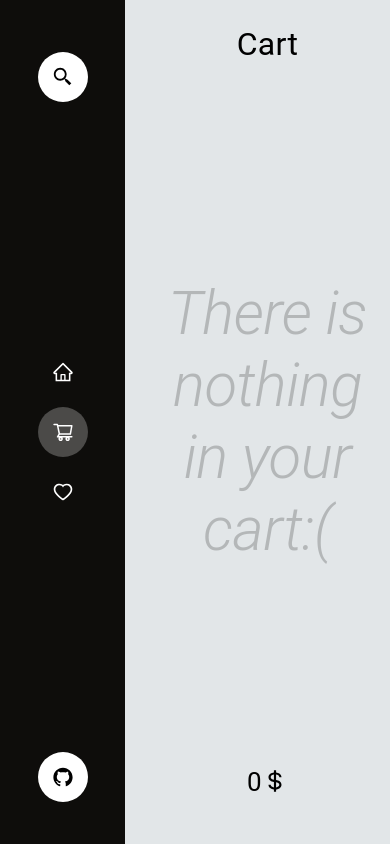
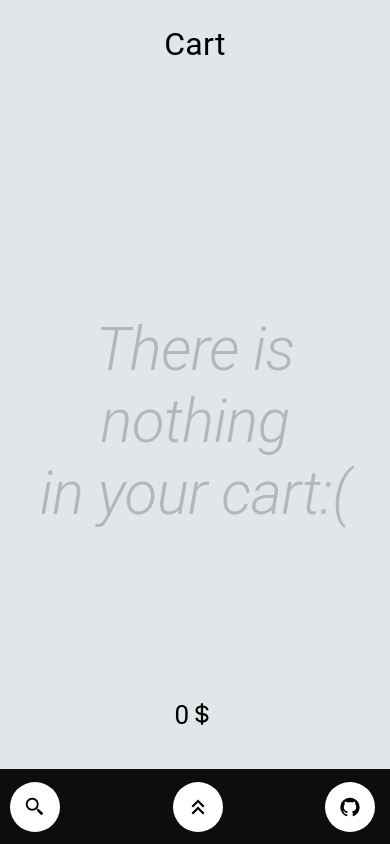
Before and after one commit to PohribniakRoman/Meal-App, a React (Vite) app: page /cart in a window 390 px wide. Built offline with nearby package versions, Linux system fonts and the light colour scheme.

Commit message:
add adaptive

```diff
--- a/src/components/Dish/Ingredient.tsx
+++ b/src/components/Dish/Ingredient.tsx
@@ -40,6 +40,8 @@ export const Ingredient:React.FC<Ingredient> = ({data}) =>{
             const element = event.target as HTMLDivElement;
             element.addEventListener("mousemove",mouseMoveHandler);
         }}
+        onTouchStart={(e)=>{setHelperState({isVisivle:true,x:e.changedTouches[0].clientX,y:e.changedTouches[0].clientY})}}
+        onTouchEnd={()=>{setHelperState({isVisivle:false,x:0,y:0})}}
         onMouseOut={(event)=>{
             const element = event.target as HTMLDivElement;
             element.removeEventListener("mousemove",mouseMoveHandler);
--- a/src/components/Navbar.tsx
+++ b/src/components/Navbar.tsx
@@ -1,35 +1,40 @@
 import {Link, useLocation} from "react-router-dom";
 import {AiOutlineHome,AiOutlineShoppingCart,AiOutlineHeart, AiFillGithub} from "react-icons/ai"
+import {MdKeyboardDoubleArrowUp} from "react-icons/md"
 import { Search } from "./Search/Search";
+import { Typography } from "@mui/material";
+import { useState } from "react";
 
 export const Navbar:React.FC = () => {
+    const [isMenuOpened,setMenuOpened] = useState<boolean>(false);
     const location = useLocation();
     const isActive = (path:string):string =>{
         return location.pathname === path?"navbar__item active":"navbar__item";
     }
     return <nav className="navbar">
         <Search/>
-        <div className="navbar__menu">
+        <div className={`navbar__menu ${isMenuOpened?"opened":""}`}>
             <Link to="/">
                 <nav className={isActive("/")}>
-                    <AiOutlineHome/>
+                    <AiOutlineHome/><Typography className="navbar__menu--label">Shop</Typography>
                 </nav>
             </Link>
             <Link to="/cart">
                 <nav className={isActive("/cart")}>
-                    <AiOutlineShoppingCart/>
+                    <AiOutlineShoppingCart/><Typography className="navbar__menu--label">Cart</Typography>
                 </nav>
             </Link>
             <Link to="/saved">
                 <nav className={isActive("/saved")}>
-                    <AiOutlineHeart/>
+                    <AiOutlineHeart/><Typography className="navbar__menu--label">Saved</Typography>
                 </nav>
             </Link>
         </div>
-            <Link to="https://github.com/PohribniakRoman" target="_blank">
-            <div className="navbar__link">
-                    <AiFillGithub/>
-            </div>
-            </Link>
+        <div className={`navbar__trigger ${isMenuOpened?"opened":""}`} onClick={()=>{setMenuOpened(!isMenuOpened)}}>
+        <MdKeyboardDoubleArrowUp/>
+        </div>
+        <Link className="navbar__link" to="https://github.com/PohribniakRoman" target="_blank">
+            <AiFillGithub/>
+        </Link>
     </nav>
 }
--- a/src/styles/_adaptive.scss
+++ b/src/styles/_adaptive.scss
@@ -0,0 +1,114 @@
+@media (max-width: 900px) {
+    .side-cart{
+        display: none;
+    }
+    .shop{
+        width: 100% !important;
+    }
+    .product__wrapper{
+        max-height: 73vh;
+    }
+    .page{
+        min-height: 100vh !important;
+        height: unset !important;
+        justify-content: space-between;
+        flex-direction: column-reverse;
+    }
+    .navbar{
+        overflow: hidden;
+        height: 75px;
+        flex-direction: row;
+        min-height: 0;
+        min-width: 0;
+        bottom: 0;
+        &__link{
+            z-index: 3 ;
+            margin: 0;
+            margin-right: 15px;
+        }
+        &__item{
+            border-radius: 50px;
+            color: #fff;
+            width: 120px;
+            display: flex;
+            align-items: center;
+            justify-content: center;
+            & svg{
+                margin-right: 10px;
+                font-size: 22px !important;
+            }
+        }
+        &__menu{
+            height: 50px;
+            position: fixed;
+            background-color: #000;
+            width: 100vw;
+            top: 0;
+            left: 0;
+            display: flex;
+            justify-content: center;
+            align-items: center;
+            flex-direction: column;
+            z-index: 2;
+            height: 100vh;
+            translate: 0 100%;
+            transition: .3s;
+            &.opened{
+                translate: 0 0%;
+            }
+        }
+        &__trigger{
+            z-index: 3;
+            width: 50px;
+            height: 50px;
+            background-color: #fff;
+            border-radius: 50%;
+            display: flex;
+            cursor: pointer;
+            align-items: center;
+            justify-content: center;
+            font-size: 26px;
+            margin: 0;
+            padding: 0;
+            transition: .3s;
+            &.opened{
+                transform: rotate(0.5turn);
+            }
+        }
+    }
+    .page__container {
+        margin: 0 !important;
+    }
+    .search{
+        &__wrapper{
+            z-index: 3;
+            margin-left: 15px;
+            margin: 0;
+        }
+    }
+    .page__container.fullsize{
+        width: auto !important;
+    }
+    .side-cart__container{
+        height: 72vh;
+        max-height: 72vh;
+    }
+    .dish{
+        &__ingredients{
+            width: 90%;
+        }
+        &__instruction{
+            width: 90%;
+        }
+    }
+    .dish--link{
+        transform: translateY(-25px);
+    }
+    .dish__video--item{
+        width: 90vw;
+    }
+    .dish--title{
+        font-size: 32px !important;
+        margin: 20px 0 !important;
+    }
+}
--- a/src/styles/_dish.scss
+++ b/src/styles/_dish.scss
@@ -51,11 +51,14 @@
       box-shadow: 0 0 10px 2px rgba($color: #000000, $alpha: 0.15);
       &-measure{
         width: 13vw;
+        min-width: 150px;
         &::first-letter{
           text-transform: uppercase;
         }
       }
       &-cover{
+        min-width: 150px;
+        min-height: 150px;
         width: 13vw;
         height: 13vw;
         background-size: cover;
--- a/src/styles/_navbar.scss
+++ b/src/styles/_navbar.scss
@@ -39,3 +39,7 @@
         background-color: rgba(255, 255, 255, 0.25);
     }
 }
+
+.navbar__trigger{
+    display: none;
+}
```
